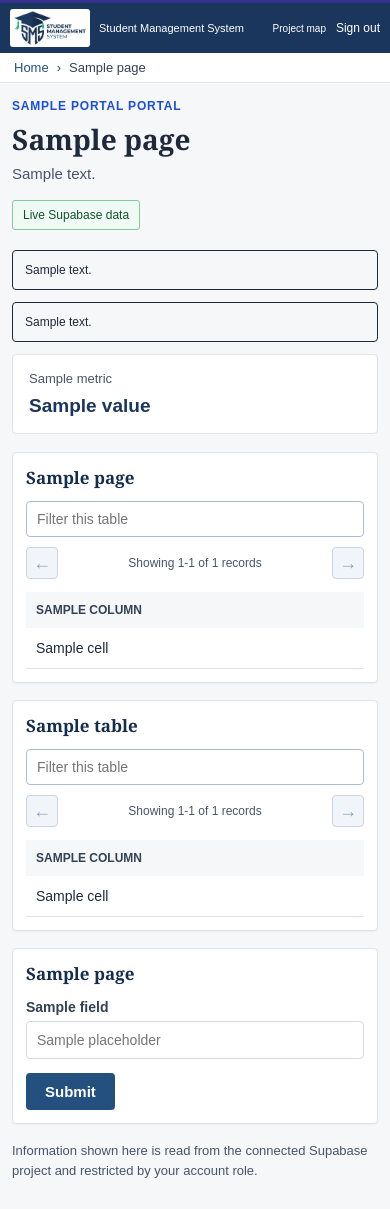
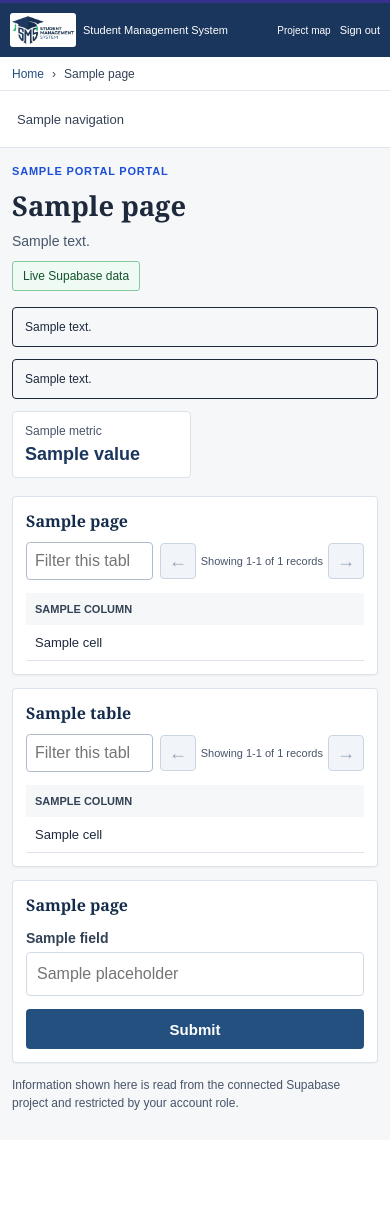
Before and after one commit to ZENOxELITE/sms, a FastAPI app: template templates/portal.html in a window 390 px wide. After the commit the page ends 1110 px from the top, so only its background shows below. Run offline with FastAPI, Linux system fonts and the light colour scheme; the template is opened without the code that fills it: most values are stand-ins (such as "Sample title", 1, 10 or a date in 2020); some web fonts are replaced.

Commit message:
Make portal responsive on mobile
Co-authored-by: Copilot <223556219+Copilot@users.noreply.github.com>

```diff
--- a/static/style.css
+++ b/static/style.css
@@ -159,33 +159,76 @@ button, input, select { font: inherit; }
 .login-footnote { margin: 16px 0 0; color: #77869a; font-size: 11px; line-height: 1.5; }
 @media (max-width: 900px) {
   .dashboard-layout { grid-template-columns: 170px minmax(0, 1fr); }
-  .dashboard-content { padding: 16px; }
+  .dashboard-content { min-width: 0; padding: 16px; }
   .academic-card { grid-template-columns: 1.3fr 1fr; gap: 12px; }
   .academic-stat:nth-child(2) { border-left: 0; }
   .class-grid { grid-template-columns: repeat(2, minmax(0, 1fr)); }
   .news-grid { grid-template-columns: repeat(2, minmax(0, 1fr)); }
-  .dashboard-layout { grid-template-columns: 170px minmax(0, 1fr); }
-  .portal-metrics { grid-template-columns: 1fr; }
+  .portal-metrics { grid-template-columns: repeat(2, minmax(0, 1fr)); }
+  .portal-card { min-width: 0; }
+  .table-scroll { max-width: 100%; }
 }
 @media (max-width: 600px) {
-  .login-page { padding: 12px; }
-  .login-card { padding: 28px 20px 22px; }
+  .login-page { min-height: 100svh; align-items: start; padding: 16px 12px; }
+  .login-card { width: 100%; padding: 24px 18px 20px; }
+  .login-logo { width: min(100%, 300px); }
+  .login-heading h1 { font-size: 21px; }
+  .login-form input, .login-form select, .reset-row input, .reset-row button { min-height: 44px; }
+  .login-form .button-primary { min-height: 44px; justify-self: stretch; }
   .dashboard-layout { display: block; }
-  .sidebar { display: none; }
-  .topbar { gap: 9px; padding: 0 10px; }
-  .top-brand { width: 80px; height: 38px; }
-  .site-title { font-size: 11px; }
-  .top-actions { gap: 10px; }
-  .dashboard-content { padding: 16px 12px; }
+  .sidebar { display: block; overflow: hidden; border-right: 0; border-bottom: 1px solid var(--line); }
+  .student-profile { display: none; }
+  .side-nav { display: flex; gap: 5px; overflow-x: auto; padding: 7px 10px; scrollbar-width: thin; }
+  .side-nav a { min-height: 40px; flex: 0 0 auto; white-space: nowrap; }
+  .side-nav a > span { display: none; }
+  .topbar { min-height: 54px; height: auto; flex-wrap: wrap; gap: 7px; padding: 7px 10px; }
+  .top-brand { width: 66px; height: 34px; }
+  .site-title { min-width: 0; flex: 1; font-size: 11px; }
+  .top-actions { flex: 0 0 auto; gap: 9px; font-size: 10px; }
+  .topbar-link { font-size: 11px; }
+  .breadcrumb { height: auto; min-height: 34px; overflow: hidden; padding: 7px 12px; font-size: 12px; text-overflow: ellipsis; white-space: nowrap; }
+  .dashboard-content { width: 100%; min-width: 0; padding: 16px 12px; }
   .academic-card { grid-template-columns: 1fr; }
   .academic-stat { padding: 7px 0; border-top: 1px solid #e3e8ee; border-left: 0; }
+  .class-grid, .news-grid { grid-template-columns: repeat(2, minmax(0, 1fr)); }
+  .portal-heading { align-items: flex-start; flex-direction: column; gap: 10px; margin-bottom: 16px; }
+  .portal-heading h1 { font-size: clamp(22px, 7vw, 28px); }
+  .portal-heading p { font-size: 14px; line-height: 1.45; }
+  .portal-heading .eyebrow { font-size: 11px; }
+  .live-badge { max-width: 100%; }
+  .portal-metrics { grid-template-columns: repeat(2, minmax(0, 1fr)); gap: 8px; }
+  .portal-metric { gap: 6px; padding: 12px; }
+  .portal-metric span { font-size: 12px; }
+  .portal-metric strong { font-size: 18px; }
+  .portal-card-heading { align-items: flex-start; flex-direction: column; gap: 10px; }
+  .table-tools { width: 100%; min-width: 0; align-items: center; justify-content: space-between; gap: 7px; }
+  .table-search { width: auto; min-width: 0; flex: 1; padding: 9px 8px; font-size: 16px; }
+  .table-pagination { flex: 0 0 auto; justify-content: flex-end; gap: 5px; font-size: 11px; }
+  .table-pagination button { width: 36px; height: 36px; flex: 0 0 36px; }
+  .table-page-status { min-width: 82px; }
+  .table-scroll { width: 100%; max-width: 100%; overscroll-behavior-x: contain; -webkit-overflow-scrolling: touch; }
+  .portal-table { min-width: max-content; }
+  .portal-table th, .portal-table td { padding: 10px 9px; }
+  .portal-table th { font-size: 11px; }
+  .portal-table td { font-size: 13px; }
+  .portal-card { overflow: hidden; margin-bottom: 13px; padding: 13px; }
+  .portal-card h2 { font-size: 16px; }
+  .portal-form { gap: 12px; }
+  .portal-form input, .portal-form textarea, .portal-form select { min-height: 44px; font-size: 16px; }
+  .portal-form textarea { min-height: 100px; }
+  .portal-form .button-primary, .row-actions .button-danger { min-height: 40px; }
+  .portal-form .button-primary { justify-self: stretch; }
+  .quick-links { grid-template-columns: 1fr; }
+  .quick-links a { min-height: 44px; }
+  .reset-row { grid-template-columns: 1fr; }
+  .reset-row button { width: 100%; }
+  .portal-note { font-size: 12px; }
+}
+@media (max-width: 380px) {
+  .top-actions a[href$="/map"] { display: none; }
   .class-grid, .news-grid { grid-template-columns: 1fr; }
-  .portal-heading { flex-direction: column; }
-  .portal-card-heading { align-items: flex-start; flex-direction: column; }
-  .table-tools { width: 100%; align-items: stretch; flex-direction: column; }
-  .table-search { width: 100%; }
+  .portal-metric { padding: 10px; }
+  .table-tools { align-items: stretch; flex-direction: column; }
+  .table-search { width: 100%; flex: auto; }
   .table-pagination { justify-content: space-between; }
-  .quick-links { grid-template-columns: 1fr; }
-  .portal-card { padding: 13px; }
-  .top-actions { font-size: 10px; }
 }
```
